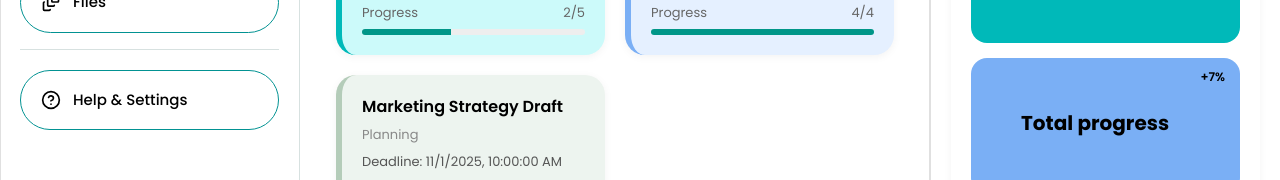
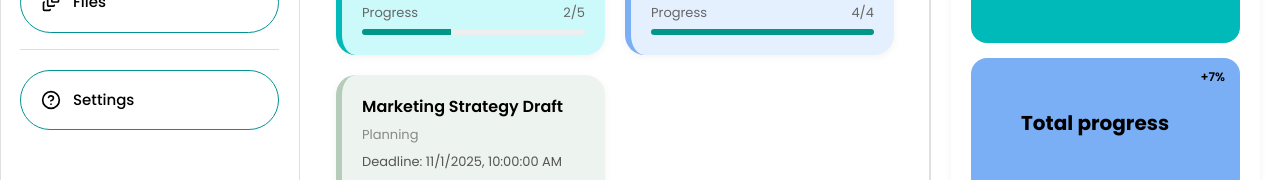
Before and after one commit to crazylogic03/project-management-app, a React (Vite) app in the folder client/: page /dashboard in a window 1280 px wide. Shown: the part 587-767 px from the top of the page. Built offline with nearby package versions, Linux system fonts and the light colour scheme.

Commit message:
changes made

```diff
--- a/client/src/components/Dashboard.jsx
+++ b/client/src/components/Dashboard.jsx
@@ -53,17 +53,17 @@ const DashboardPage = () => {
           <h2 className="site-name">Project Manager</h2>
           <nav className="sidebar-nav">
             <div className="navbar">
-              <a href="#" className="active"><Home size={20}/> Dashboard</a>
-              <a href="#"><FolderKanban size={20}/> Projects</a>
-              <a href="#"><FileText size={20}/> Project Detail</a>
-              <a href="#"><CheckSquare size={20}/> Task Detail</a>
+              <a href="#" className="active"><Home size={20}/>Dashboard</a>
+              <a href="#"><FolderKanban size={20}/>Projects</a>
+              <a href="#"><FileText size={20}/>Project Detail</a>
+              <a href="#"><CheckSquare size={20}/>Task Detail</a>
             </div>
-            <a href="#"><CalendarDays size={20}/> Calendar</a>
-            <a href="#"><BarChart3 size={20}/> Reports</a>
-            <a href="#"><FileStack size={20}/> Files</a>
+            <a href="#"><CalendarDays size={20}/>Calendar</a>
+            <a href="#"><BarChart3 size={20}/>Reports</a>
+            <a href="#"><FileStack size={20}/>Files</a>
           </nav>
           <div className="sidebar-footer">
-            <a href="#"><HelpCircle size={20}/> Help & Settings</a>
+            <a href="#"><HelpCircle size={20}/>Settings</a>
           </div>
         </aside>
 
```
Also changed, not shown: client/src/components/SignUp.jsx (+11 -0 lines), client/src/styles/SignUp.css (+17 -0 lines).
